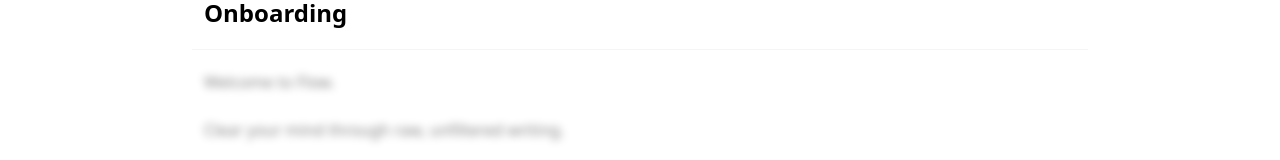
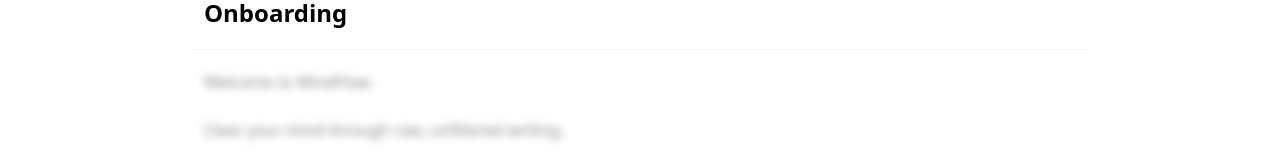
Before and after one commit to DariusLukasukas/MindFlow, a Next.js app: page / in a window 1280 px wide. Shown: the part 159-319 px from the top of the page. Built offline with nearby package versions, Linux system fonts and the light colour scheme.

Commit message:
update
added metadata

```diff
--- a/app/layout.tsx
+++ b/app/layout.tsx
@@ -7,8 +7,9 @@ import { KeyboardShortcutsProvider } from "./context/KeyboardShortcutsContext"
 const inter = Inter({ subsets: ["latin"] })
 
 export const metadata: Metadata = {
-  title: "Flow — Clear your mind through expressive writing",
-  description: "Generated by create next app",
+  title: "MindFlow — Clear your mind through expressive writing",
+  description:
+    "Welcome to MindFlow – a unique platform to clear your mind through raw, unfiltered writing. Express yourself and see your thoughts gracefully fade into the background, making space for fresh ideas and inspiration.",
 }
 
 export default function RootLayout({
--- a/components/Onboarding.tsx
+++ b/components/Onboarding.tsx
@@ -12,7 +12,7 @@ export default function Onboarding() {
 
   const onboardingSteps = useMemo(
     () => [
-      "Welcome to Flow.",
+      "Welcome to MindFlow.",
       "Clear your mind through raw, unfiltered writing.",
       "Thoughts will fade into the background to make space for new ones.",
       "Don't worry. You can always come back to read your thought process.",
@@ -42,8 +42,6 @@ export default function Onboarding() {
       clearInterval(interval)
     }
   }, [currentStep, onboardingSteps])
-
-  //   const allStepsShown = currentStep === onboardingSteps.length - 1
 
   return (
     <>
```
